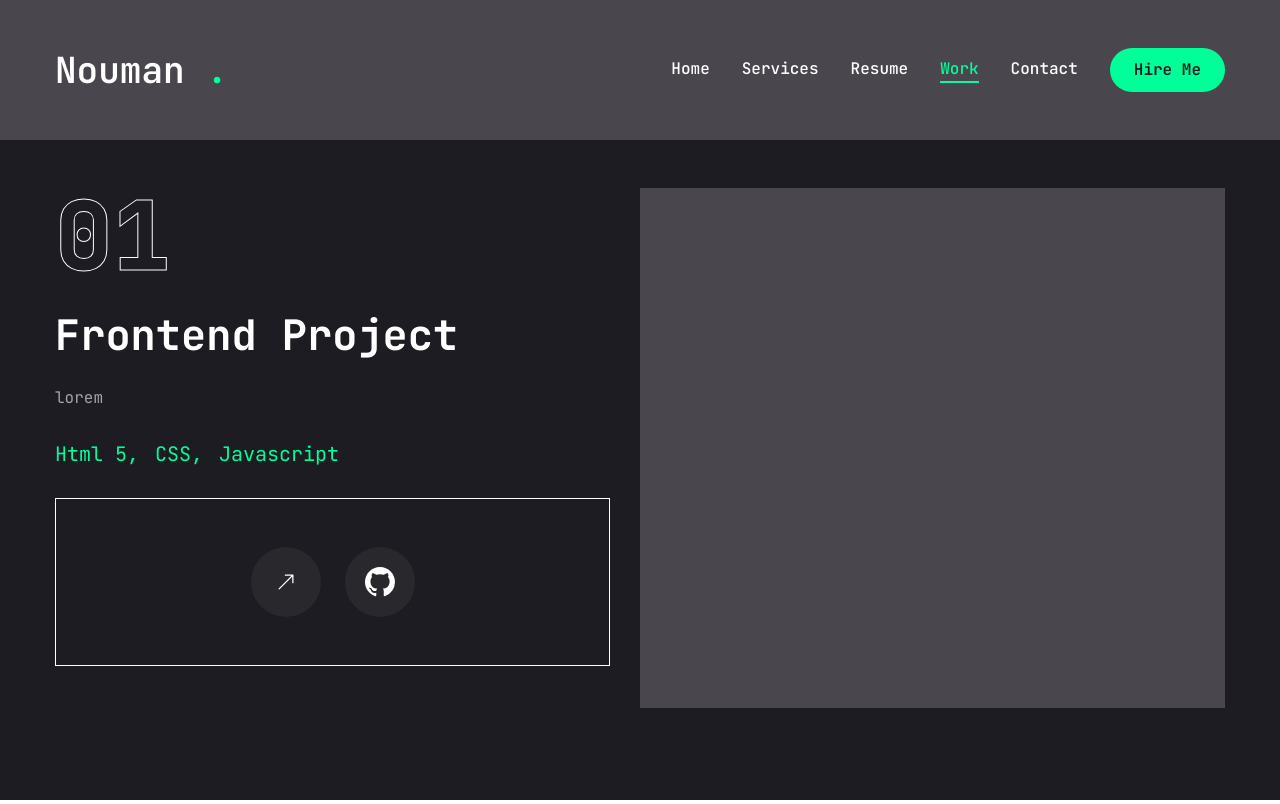
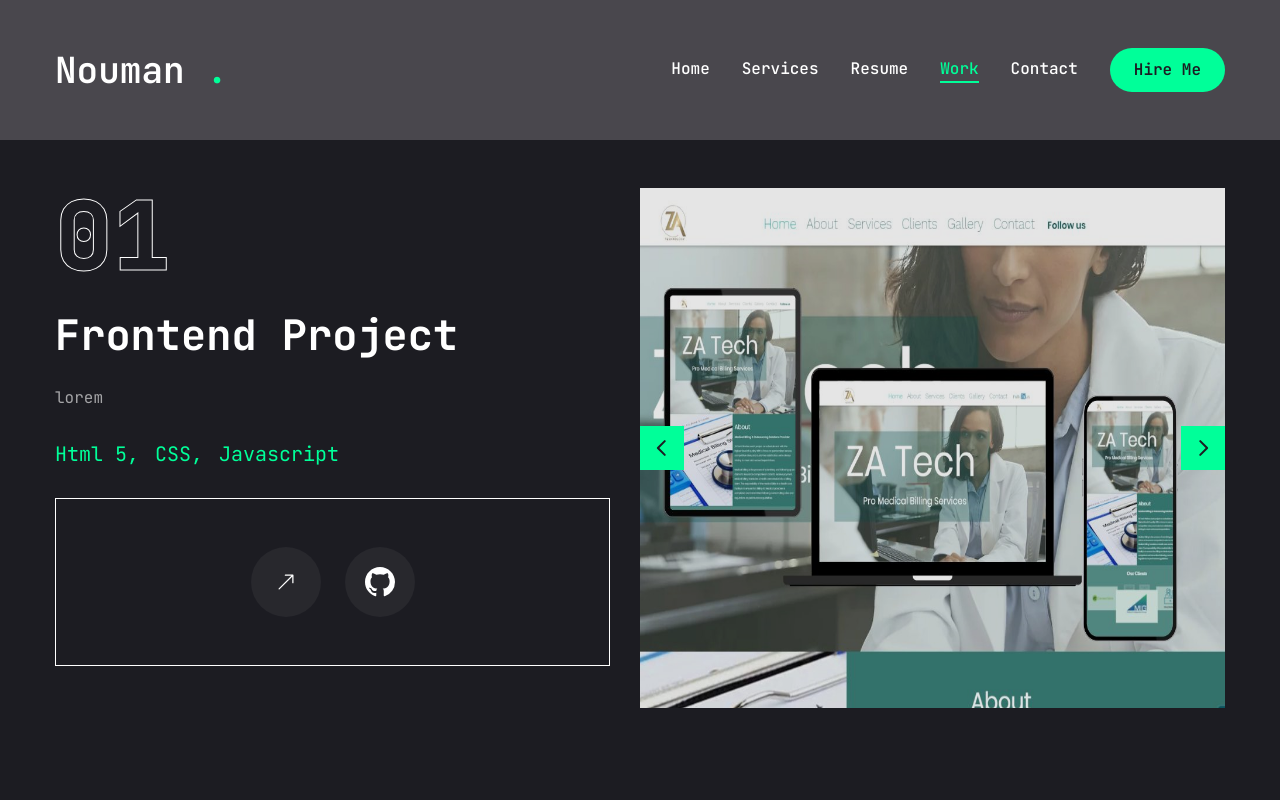
Before and after one commit to kingpin147/my_portfolio, a Next.js app: page /work in a window 1280 px wide. Built offline with nearby package versions, Linux system fonts and the light colour scheme; grey boxes are pictures that could not be loaded.

Commit message:
work page updated

```diff
--- a/app/work/page.tsx
+++ b/app/work/page.tsx
@@ -6,13 +6,9 @@ import { BsArrowUpRight, BsGithub } from "react-icons/bs";
 import { Tooltip, TooltipContent, TooltipProvider, TooltipTrigger } from "@/components/ui/tooltip";
 import Link from "next/link";
 import Image from "next/image";
-// Import Swiper React components
 import { Swiper, SwiperSlide } from 'swiper/react';
-
-// Import Swiper styles
 import 'swiper/css';
-
-
+import WorkSliderBtns from "@/components/WorkSliderBtns";
 
 const projects = [
   {
@@ -21,7 +17,7 @@ const projects = [
     title: "project 1",
     description: "lorem",
     stack: [{ name: "Html 5" }, { name: "CSS" }, { name: "Javascript" }],
-    image: "/public/WebsiteBanners/1.jpg",
+    image: "/WebsiteBanners/1.png",
     live: "",
     github: "",
   },
@@ -31,7 +27,7 @@ const projects = [
     title: "project 2",
     description: "lorem",
     stack: [{ name: "Html 5" }, { name: "CSS" }, { name: "Javascript" }],
-    image: "/public/WebsiteBanners/2.jpg",
+    image: "/WebsiteBanners/2.png",
     live: "",
     github: "",
   },
@@ -41,7 +37,7 @@ const projects = [
     title: "project 3",
     description: "lorem",
     stack: [{ name: "Html 5" }, { name: "CSS" }, { name: "Javascript" }],
-    image: "/public/WebsiteBanners/3.jpg",
+    image: "/WebsiteBanners/3.png",
     live: "",
     github: "",
   },
@@ -50,7 +46,7 @@ const projects = [
 const Work = () => {
   const [project, setProject] = useState(projects[0]);
 
-  const handleSlideChange = (swiper:any)=>{
+  const handleSlideChange = (swiper: any) => {
     const currentIndex = swiper.activeIndex;
     setProject(projects[currentIndex]);
   };
@@ -112,7 +108,7 @@ const Work = () => {
               </div>
             </div>
           </div>
-          <div className="w-full xl:w-[50%]">
+          <div className="w-full xl:w-[50%] relative">
             <Swiper
               spaceBetween={30}
               slidesPerView={1}
@@ -124,12 +120,12 @@ const Work = () => {
                   <SwiperSlide key={index} className="w-full">
                     <div className="h-[560px] relative group flex justify-center items-center bg-pink-50/20">
                       {/* Content for each slide */}
-          <div></div>
-          <div className="relative w-full hifull">
+                      <div className="absolute top-0 left-0 w-full h-full bg-black/10 z-10"></div>
+                      <div className="w-full h-full">
                         <Image
                           src={project.image}
                           fill
-              className="object-cover"
+                          className="group-hover:scale-110 transition-all duration-500"
                           alt="Project Image"
                         />
                       </div>
@@ -137,8 +133,16 @@ const Work = () => {
                   </SwiperSlide>
                 );
               })}
+              <WorkSliderBtns
+                containerStyles={
+                  "flex gap-2 absolute bottom-1/2 transform translate-y-1/2  xl:right-0 z-10 w-full justify-between  "
+                }
+                btnStyles={
+                  "bg-accent hover:bg-accent-hover text-primary text-[22px] w-[44px] h-[44px] flex justify-center items-center transition-all"
+                }
+                iconStyles={""}
+              />
             </Swiper>
-
           </div>
         </div>
       </div>
--- /dev/null
+++ b/components/WorkSliderBtns.tsx
@@ -0,0 +1,36 @@
+"use client";
+
+import { useSwiper } from "swiper/react";
+import { PiCaretLeftBold, PiCaretRightBold } from "react-icons/pi";
+
+interface WorkSliderBtnsProps {
+  containerStyles: string;
+  btnStyles: string;
+  iconStyles: string;
+}
+
+const WorkSliderBtns: React.FC<WorkSliderBtnsProps> = ({
+  containerStyles,
+  btnStyles,
+  iconStyles
+}) => {
+  const swiper = useSwiper();
+  return (
+    <div className={containerStyles}>
+      <button
+        className={btnStyles}
+        onClick={() => swiper.slidePrev()}
+      >
+        <PiCaretLeftBold className={iconStyles} />
+      </button>
+      <button
+        className={btnStyles}
+        onClick={() => swiper.slideNext()}
+      >
+        <PiCaretRightBold className={iconStyles} />
+      </button>
+    </div>
+  );
+};
+
+export default WorkSliderBtns;
```
Also changed, not shown: 1 other file (tests, documents, lock files or other folders). Lines whose indentation alone changed are shown as unchanged.
